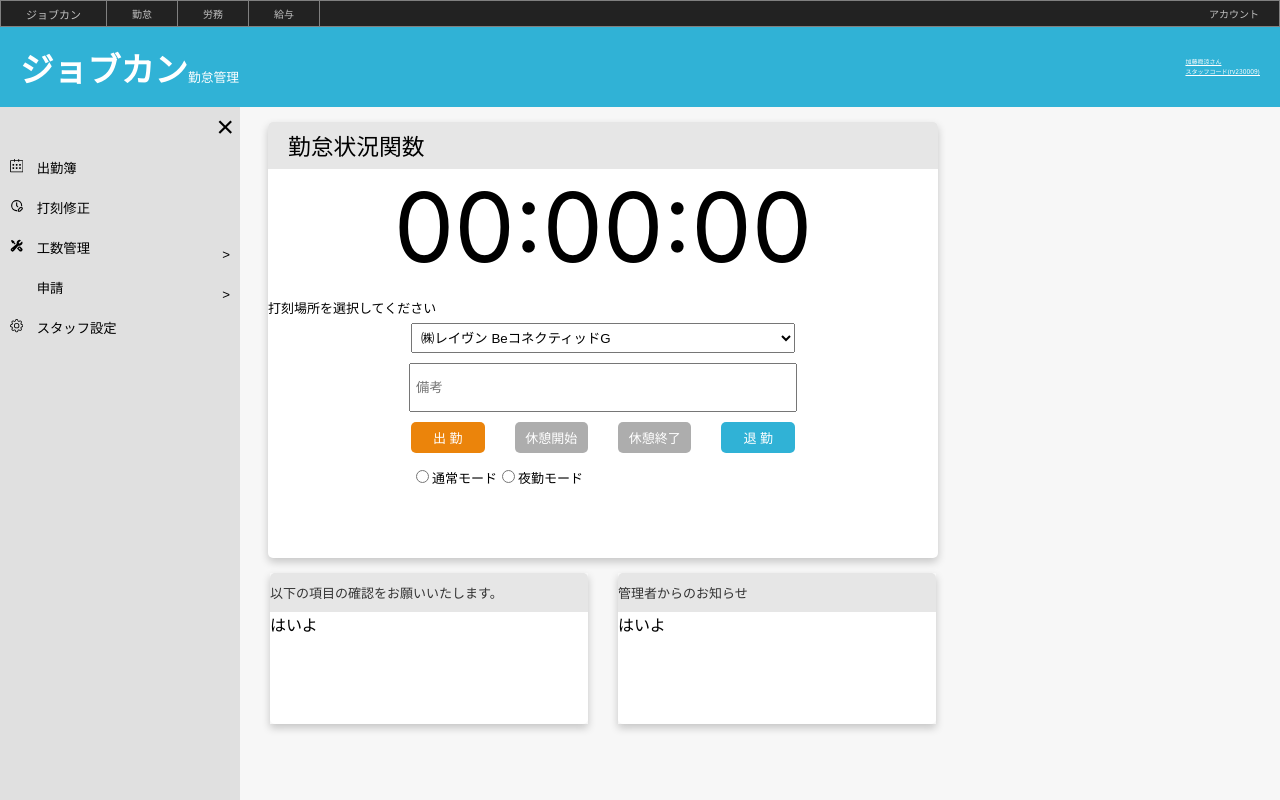
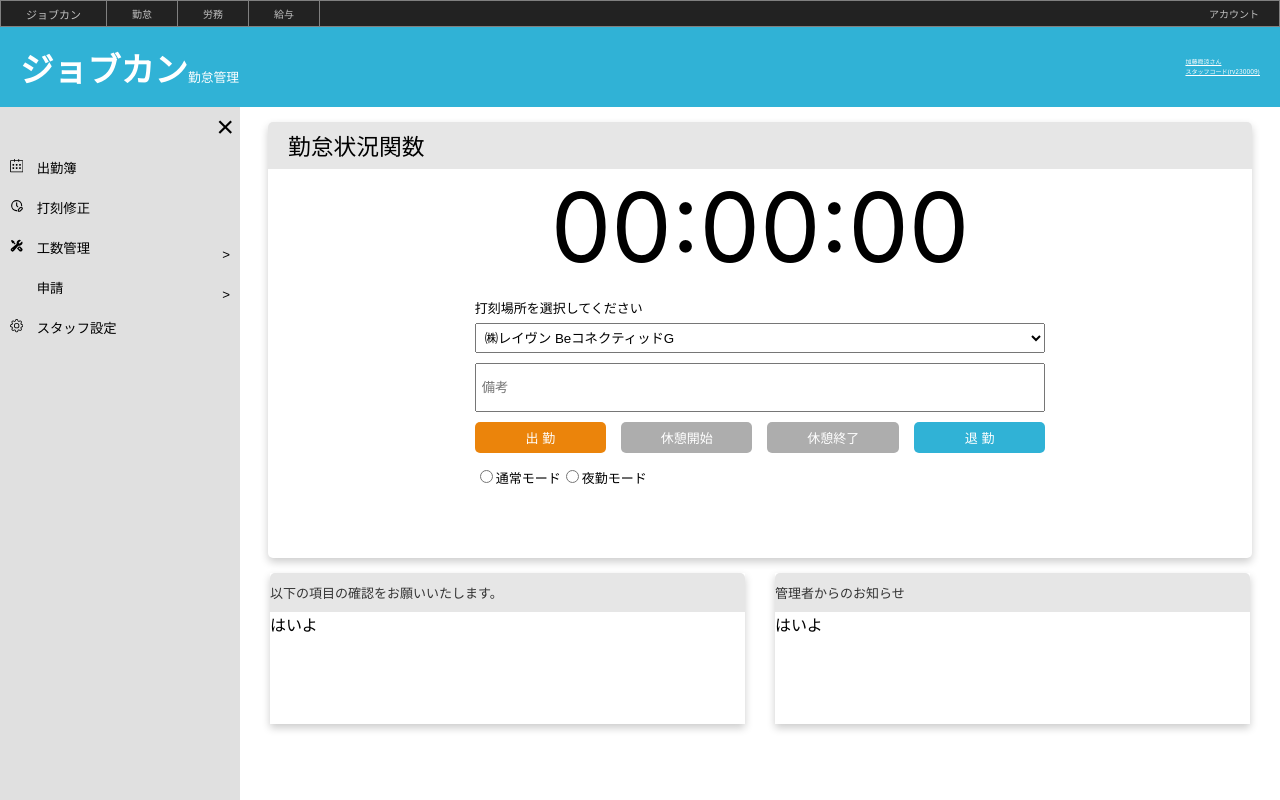
Before and after one commit to ShunKato1109/JOBKANTEST, a React (Create React App) app: page / in a window 1280 px wide. Shown: the top 800 px of the page. Built offline with nearby package versions, Linux system fonts and the light colour scheme; some icons are missing.

Commit message:
画面遷移たたき台(231021)

```diff
--- a/package.json
+++ b/package.json
@@ -9,6 +9,7 @@
     "react": "^18.2.0",
     "react-dom": "^18.2.0",
     "react-icons": "^4.11.0",
+    "react-router-dom": "^6.17.0",
     "react-scripts": "^5.0.1",
     "styled-components": "^6.0.8",
     "web-vitals": "^2.1.4"
--- a/src/App.jsx
+++ b/src/App.jsx
@@ -1,29 +1,42 @@
 import React from "react";
 import styled from "styled-components";
+import { BrowserRouter as Router, Route, Routes, BrowserRouter} from 'react-router-dom';
 import { SideBar} from "./Compornents/SideBar/SideBar";
 import { TimeCard } from "./Compornents/TimeCardContents/TimeCard";
 import { CardBody } from "./Compornents/Card/CardBody";
 import { HeaderBody } from "./Compornents/Header/HeaderBody";
 import { HooterBody } from "./Compornents/Hooter/HooterBody";
+import { AttendRecordPage } from "./AttendRecordPage";
 
+const App = ()=>{
+  return(
+  <BrowserRouter>
+    <Routes>
+    <Route path="/attendrecord-page" element={<AttendRecordPage />} />
+    <Route path="/" element={<Home />} />
+    </Routes>
+  </BrowserRouter>
+  )
+};
 
 const Smain = styled.main`
   display:flex;
   flex-direction: column;
   height:100vh;
+  width:100%:
   background-color:#F7F7F7;
 `;
 
 const SbodyDiv = styled.div`
-  background-color:#F7F7F7;
+  // background-color:#F7F7F7;
+  width:100%;
   max-width:1110px;
   min-width:696px;
-  position:relative;
   padding-left:15px;
   padding-right:15px;
 `;
 
-export const App = () =>{
+export const Home = () =>{
   return (
 
     <div style={{height:'100vh',minWidth:'500px',position:'relative'}}>
@@ -31,12 +44,14 @@
     {/* ヘッダー */}
       <HeaderBody />
 
+
     {/* ボディdiv */}
       <Smain >
 
         <div style={{display:'flex'}}>
           {/* サイドバー */}
-          <SideBar />
+
+      <SideBar />
 
     {/* メインコンテンツ */}
           <SbodyDiv>
--- /dev/null
+++ b/src/AttendRecordPage.jsx
@@ -0,0 +1,13 @@
+import React from "react";
+import App from "./App";
+import styled from "styled-components";
+
+// Page 出勤簿
+export const AttendRecordPage = ()=>{
+    return (
+    <div>出勤簿ページやでー</div>
+
+
+)};
+
+export default AttendRecordPage;
--- a/src/Compornents/Header/Header1/NarrowDeskTopHeader.jsx
+++ b/src/Compornents/Header/Header1/NarrowDeskTopHeader.jsx
@@ -7,7 +7,7 @@
     border:0.5px solid gray;
     display:flex;
     color:white;
-    height:50px;
+    // height:50px;
     flex-direction:column;
 `;
 
@@ -45,7 +45,7 @@
 `;
 
 
-//Header1Button CSS
+//Style Header1Button
 export const SheadButton1={
     fontSize:'11px',
     paddingLeft:'25px',
@@ -55,7 +55,7 @@
     borderRight:'0.5px solid gray',
 };
 
-//HeaderButton2 CSS
+//Style HeaderButton2
 export const SheadButton2={
     fontSize:'10px',
     paddingLeft:'25px',
--- a/src/Compornents/Hooter/HooterBody.jsx
+++ b/src/Compornents/Hooter/HooterBody.jsx
@@ -6,8 +6,6 @@
 // Style hooterBody
 const ShooterBody = styled.div`
     display:flex;
-    height:100%;
-    // width:100%;
 `;
 
 //Compornent HooterBody
--- a/src/Compornents/Hooter/HooterSidebar.jsx
+++ b/src/Compornents/Hooter/HooterSidebar.jsx
@@ -4,7 +4,7 @@
 //SsideBar Style
 const SsidebarDiv = styled.div`
   width:240px;
-  height:100%;
+  // height:100%;
   background-color:#e0e0e0;
 `;
 
--- a/src/Compornents/SideBar/SideBar.jsx
+++ b/src/Compornents/SideBar/SideBar.jsx
@@ -1,5 +1,6 @@
 import React from "react";
 import styled from "styled-components";
+import { BrowserRouter as Router,Link } from 'react-router-dom';
 import { SidebarDropDown } from "./SidebarDropDown";
 import {SlCalender} from "react-icons/sl";
 import {TbClockEdit} from "react-icons/tb";
@@ -10,7 +11,7 @@
 //SideBar Style
 export const SsidebarAside = styled.aside`
   width:240px;
-  height:100%;
+  height:100vh;
   text-align:right;
   background-color:#e0e0e0;
 `;
@@ -35,6 +36,16 @@
   return <SsideButton>{props.icon}　{props.label}</SsideButton>
 };
 
+// Compornent Navigate(=>AttendRecordPage)
+export const NavigateButton = (props) => {
+  return (
+    <Link to="/attendrecord-page">
+      <SsideButton>{props.icon}　{props.label}</SsideButton>
+    </Link>
+  );
+};
+
+
 // Button Style
 export const ScancelButton = styled.button`
   background-color:transparent;
@@ -57,7 +68,7 @@
   return(
     <SsidebarAside>
       <CancelButton />
-      <SideBarButton icon=<SlCalender /> label="出勤簿"/>
+      <NavigateButton icon=<SlCalender /> label="出勤簿"/>
       <SideBarButton icon=<TbClockEdit /> label="打刻修正"/>
       <SidebarDropDown icon=<HiWrenchScrewdriver />  label="工数管理" list1="工数管理" list2="工数かんたん入力設定" />
       <SidebarDropDown icon=<PiNotePencilDuotone /> label="申請" list1="休暇申請" list2="休日出勤申請" />
--- a/src/Compornents/TimeCardContents/TimeCard.jsx
+++ b/src/Compornents/TimeCardContents/TimeCard.jsx
@@ -9,7 +9,7 @@
 
 // TimeCardDiv Style
 export const StimecardDiv = styled.div`
-  max-width:1110px;
+  max-width:100%;
   background-color:white;
   border-radius:5px;
   height:436.21px;
@@ -40,22 +40,35 @@
         <TimeCardHeader />
         <Timer />
 
-      <TimeCardCrlBoxDiv>
+      <StimeCardBoxDiv>
+      <StimeCardBoxCrlDiv>
         <Sdiv><StimeCardP>打刻場所を選択してください</StimeCardP></Sdiv>
         <TimeCardSelectBox />
         <TimeCardInputBox />
         <TimeCardButtonBox />
         <TimeCardRadioButtonBox />
-      </TimeCardCrlBoxDiv>
+      </StimeCardBoxCrlDiv>
+      </StimeCardBoxDiv>
 
 
       </StimecardDiv>
     )
 };
 
-// Style TimeCardCrlBox Div
-const TimeCardCrlBoxDiv = styled.div`
+
+// Style TimeCardBox Div
+const StimeCardBoxDiv = styled.div`
+  width:100%;
   display:flex;
+  justify-content: center;
+`;
+
+// Style TimeCardBoxCrl Div
+const StimeCardBoxCrlDiv = styled.div`
+  display:flex;
+  width:58%;
+  padding-right:15px;
+  padding-left:15px;
   flex-direction:column;
-
+  max-width:58%;
 `;
--- a/src/Compornents/TimeCardContents/TimeCardCompornents/TimeCardButtonBox.jsx
+++ b/src/Compornents/TimeCardContents/TimeCardCompornents/TimeCardButtonBox.jsx
@@ -7,19 +7,22 @@
     justify-content:center;
 `;
 
-// TimeCardButtonBox div Style
+// Style TimeCardButtonBox div
 export const StimeCardButtonBoxDiv = styled.div`
     display:flex;
     justify-content:space-between;
+    padding-left:-15px;
+    padding-right:-15px;
     height:35px;
-    width:383.88px;
+    width:100%;
     margin-top:10px;
 `;
 
 // TimeCardButton button Style
 export const StimeCardButton = styled.button`
-    width:73.47px;
+    width:100%;
     height:30.58px;
+    margin-right:15px;
     font-size:13px;
     justify-content:space-between;
     border-radius:5px ;
@@ -27,12 +30,14 @@
     cursor:pointer;
 `;
 
+// Compornent TimeCardButton
 export const TimeCardButton =(props)=>{
     return(
-        <StimeCardButton style={{backgroundColor:props.backcolor ,color:props.fontcolor}}>{props.label}</StimeCardButton>
+        <StimeCardButton style={{...props.style, backgroundColor:props.backcolor ,color:props.fontcolor}}>
+            {props.label}
+        </StimeCardButton>
     )
 };
-
 
 export const TimeCardButtonBox =()=>{
     return(
@@ -41,7 +46,7 @@
             <TimeCardButton label="出 勤" backcolor="#EB840B" fontcolor="white"/>
             <TimeCardButton label="休憩開始" backcolor="#ADADAD" fontcolor="white"/>
             <TimeCardButton label="休憩終了" backcolor="#ADADAD" fontcolor="white"/>
-            <TimeCardButton label="退 勤" backcolor="#30B2D6" fontcolor="white"/>
+            <TimeCardButton label="退 勤" backcolor="#30B2D6" fontcolor="white" style={{marginRight:0}}/>
         </StimeCardButtonBoxDiv>
         </Sdiv>
     )
--- a/src/Compornents/TimeCardContents/TimeCardCompornents/TimeCardInputBox.jsx
+++ b/src/Compornents/TimeCardContents/TimeCardCompornents/TimeCardInputBox.jsx
@@ -9,10 +9,8 @@
 
 // InputBox Style
 export const SinputBoxInput = styled.input`
-    width:373.88px;
+    width:100%;
     height:35px;
-    margin-right:10px;
-    margin-left:10px;
     padding:5px;
 `;
 
--- a/src/Compornents/TimeCardContents/TimeCardCompornents/TimeCardRadioButtonBox.jsx
+++ b/src/Compornents/TimeCardContents/TimeCardCompornents/TimeCardRadioButtonBox.jsx
@@ -7,7 +7,7 @@
 `;
 
 export const SradioButtonDiv = styled.div`
-    width:383.88px;
+    width:100%;;
     margin-top:10px;
     font-size:13px;
 `;
--- a/src/Compornents/TimeCardContents/TimeCardCompornents/TimeCardSelectBox.jsx
+++ b/src/Compornents/TimeCardContents/TimeCardCompornents/TimeCardSelectBox.jsx
@@ -9,7 +9,7 @@
 `;
 
 export const SselectBoxSelect = styled.select`
-    width:383.88px;
+    width:100%;
     height:30px;
     margin-bottom:10px;
     padding:5px;
```
Also changed, not shown: 1 other file (tests, documents, lock files or other folders).
